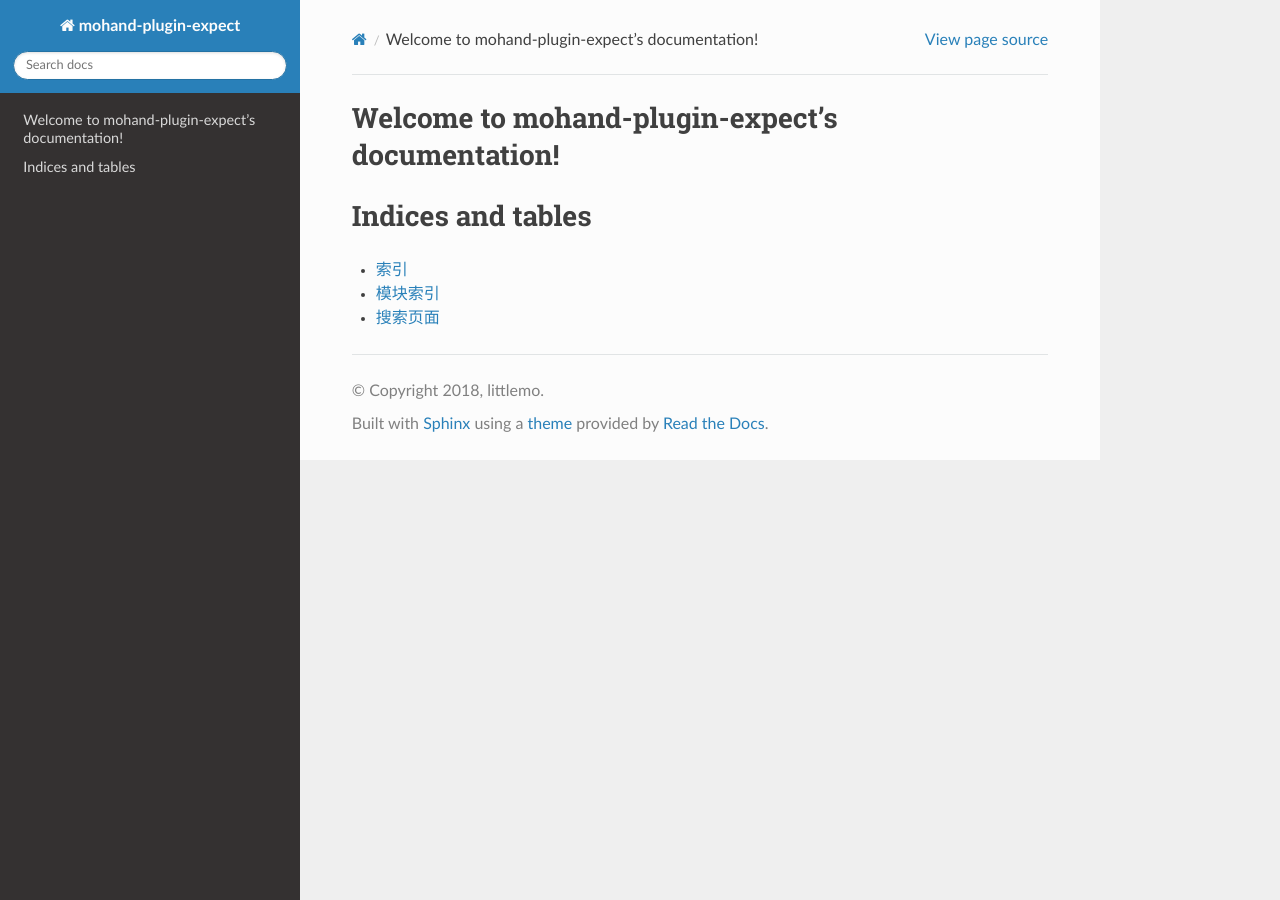
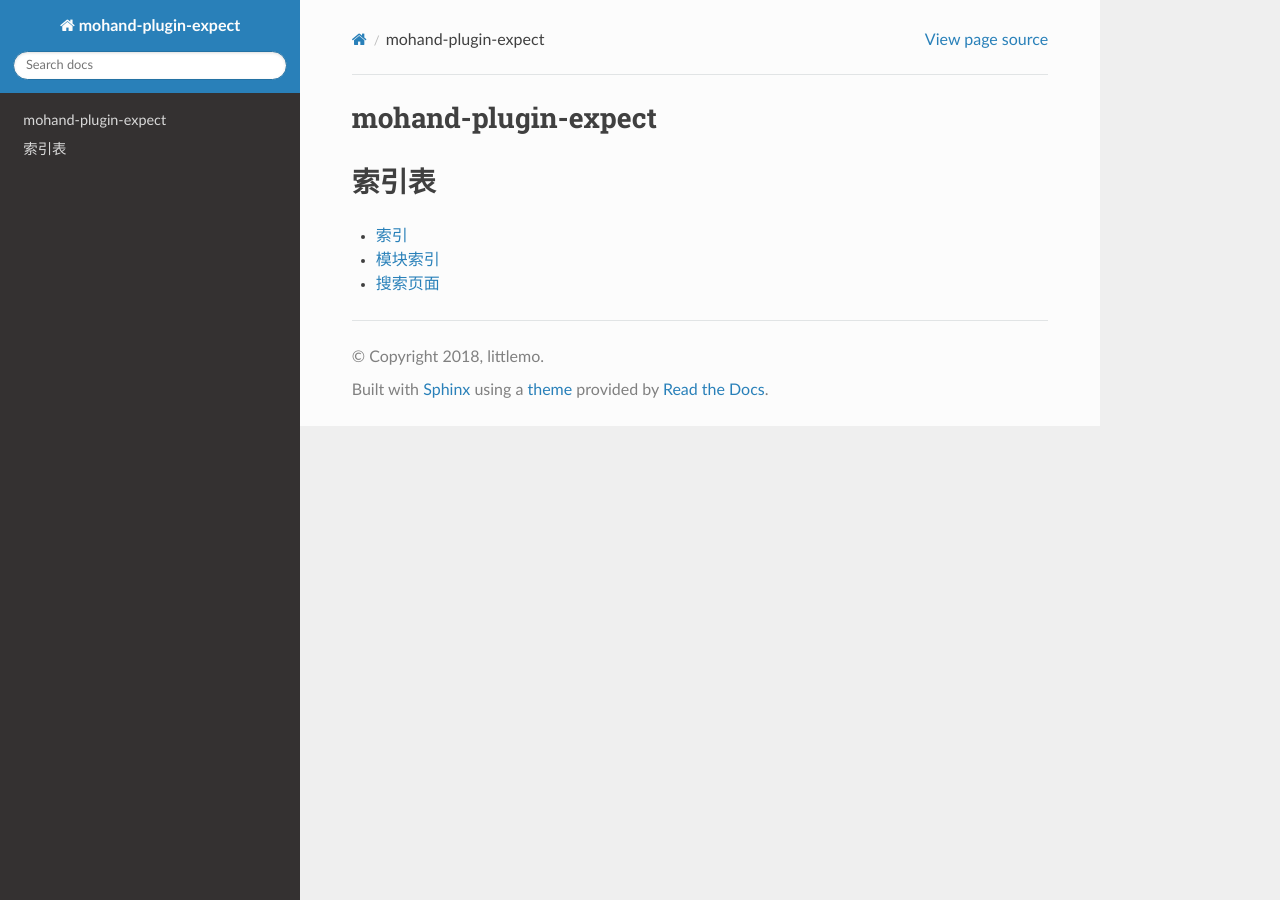
Before and after one commit to littlemo/mohand-plugin-expect, a Sphinx documentation site: the page built from docs/source/index.rst, in a window 1280 px wide. Built offline with Sphinx 7.4.7 and the Read the Docs theme 2.0.0, drawn with Linux system fonts in a browser that asks for light colours; formulas are drawn with MathJax 3.

Commit message:
O: 调整主索引页中的标题名称

```diff
--- a/docs/source/index.rst
+++ b/docs/source/index.rst
@@ -3,8 +3,8 @@
    You can adapt this file completely to your liking, but it should at least
    contain the root `toctree` directive.
 
-Welcome to mohand-plugin-expect's documentation!
-================================================
+mohand-plugin-expect
+====================
 
 .. toctree::
    :maxdepth: 2
@@ -12,8 +12,8 @@ Welcome to mohand-plugin-expect's documentation!
 
 
 
-Indices and tables
-==================
+索引表
+======
 
 * :ref:`genindex`
 * :ref:`modindex`
```
